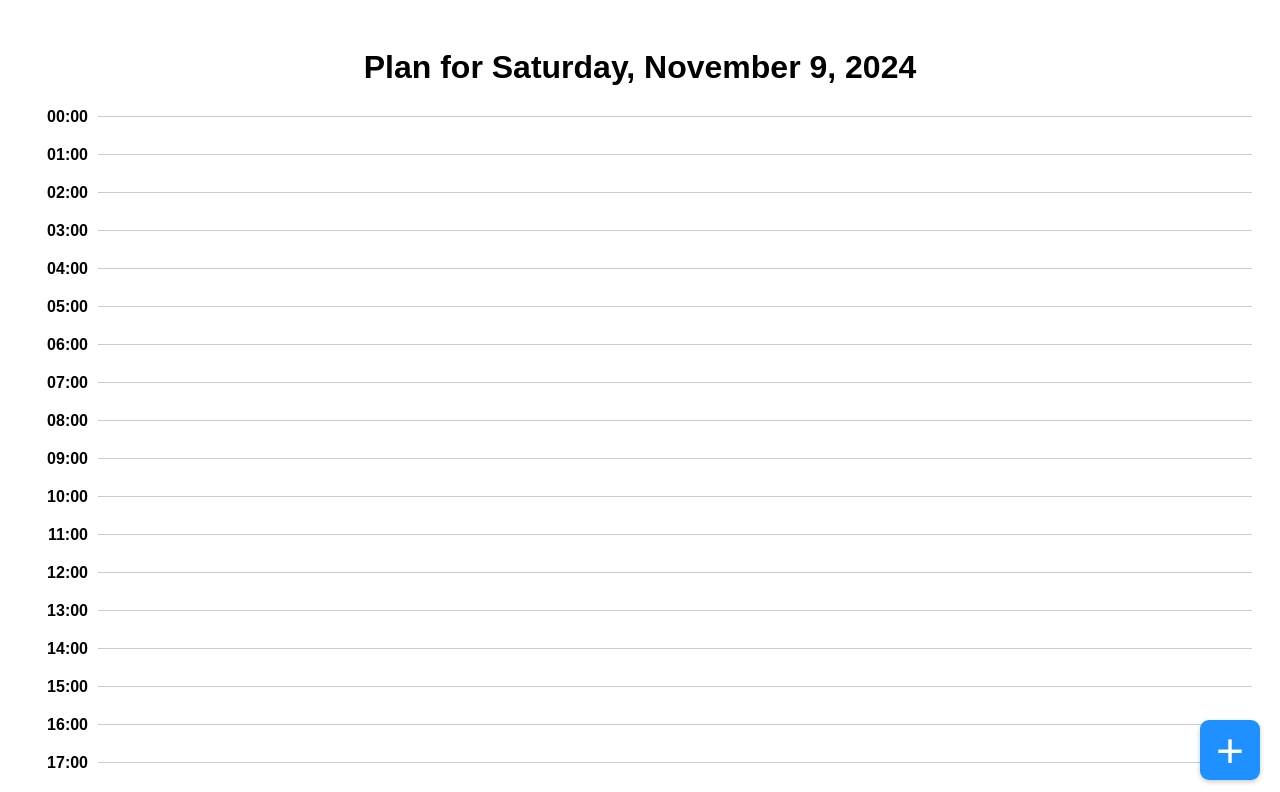
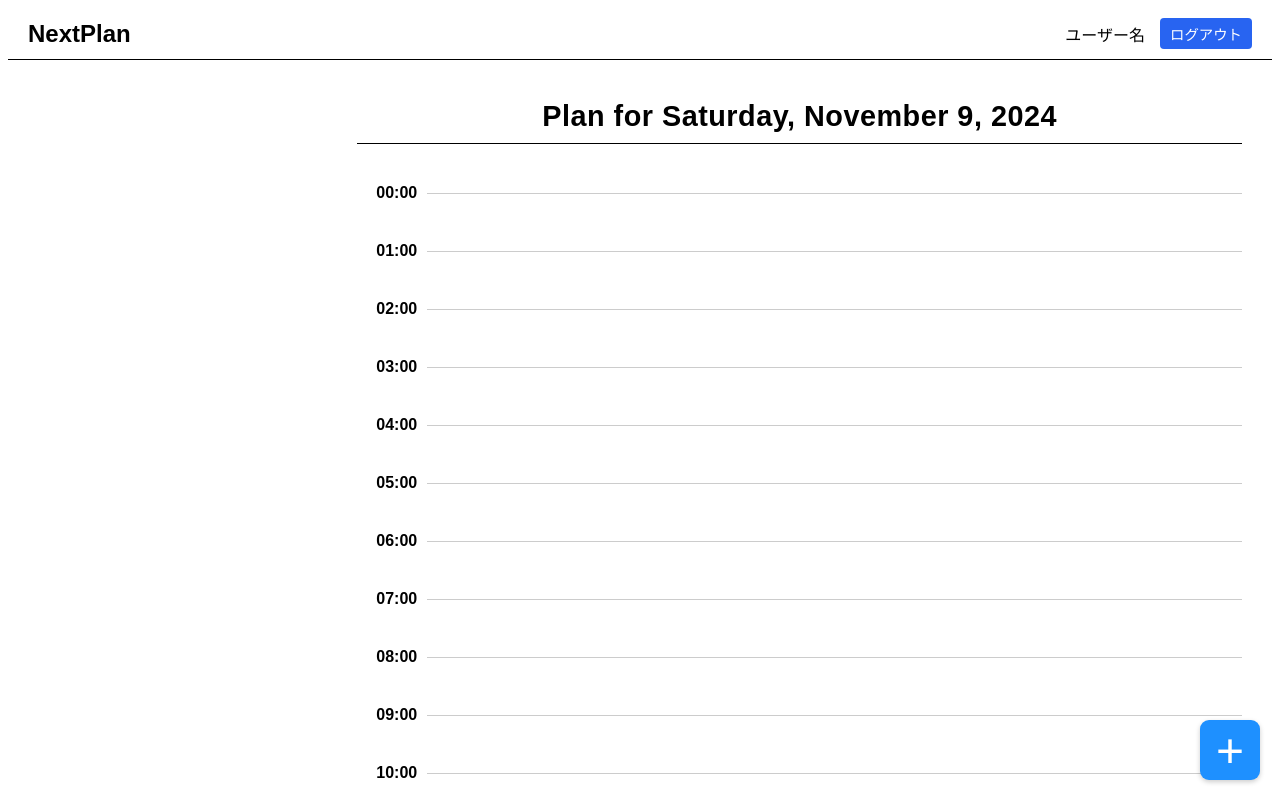
Before and after one commit to davidleora/NextPlan, a React (Vite) app: page / in a window 1280 px wide. Shown: the top 792 px of the page. Built offline with nearby package versions, Linux system fonts and the light colour scheme.

Commit message:
スタイルとメインブランチを調整した

```diff
--- a/src/App.jsx
+++ b/src/App.jsx
@@ -1,6 +1,7 @@
 import React from "react";
 import FloatingButton from "./components/FloatingButton";
 import PopupWindow from "./components/PopupWindow";
+import "./index.css";
 
 const getTodayDate = () => {
     const today = new Date();
@@ -21,20 +22,22 @@ const App = () => {
     );
 
     return (
-        <div style={{ fontFamily: "Arial, sans-serif", padding: "20px" }}>
+        <>
+            <header className="header">
+                <h1 className="header_title">NextPlan</h1>
+                <div className="user-actions">
+                    <p className="username">ユーザー名</p>
+                    <button className="logout-button">ログアウト</button>
+                </div>
+            </header>
+            <div className="container">
                 {/* Header displaying today's date */}
-            <header style={{ marginBottom: "20px", textAlign: "center" }}>
-                <h1>Plan for {getTodayDate()}</h1>
-            </header>
+                <div className="date">
+                    <h2 className="title">Plan for {getTodayDate()}</h2>
+                </div>
 
                 {/* Timeline */}
-            <div
-                style={{
-                    display: "flex",
-                    flexDirection: "column",
-                    gap: "20px",
-                }}
-            >
+                <div className="TimeLine">
                     {hours.map((hour, index) => (
                         <div
                             key={index}
@@ -44,16 +47,7 @@ const App = () => {
                             }}
                         >
                             {/* Hour label */}
-                        <span
-                            style={{
-                                width: "60px", // Ensure consistent space for hour digits
-                                textAlign: "right",
-                                marginRight: "10px",
-                                fontWeight: "bold",
-                            }}
-                        >
-                            {hour}
-                        </span>
+                            <span className="hour">{hour}</span>
                             {/* Horizontal line */}
                             <div
                                 style={{
@@ -75,6 +69,7 @@ const App = () => {
                 {/* Floating button */}
                 <FloatingButton onClick={() => setIsPopupOpen(true)} />
             </div>
+        </>
     );
 };
 
--- /dev/null
+++ b/src/index.css
@@ -0,0 +1,75 @@
+.TimeLine {
+    display: flex;
+    flex-direction: column;
+    gap: 40px;
+  }
+
+  .hour {
+    width: 60px;
+    text-align: right;
+    margin-right: 10px;
+    font-weight: bold;
+  }
+
+  .container {
+    font-family: Arial, sans-serif;
+    padding: 30px;
+    width: 70%;
+    margin-left: auto;
+  }
+
+  .date {
+    margin-bottom: 40px;
+    text-align: center;
+    color: #000000;
+    font-family: Arial, sans-serif;
+    border-bottom: 1px solid #000000;
+    font-weight: 500;
+    font-size: 1.2em;
+    letter-spacing: 0.5px;
+  }
+
+  .title {
+    margin: 10px 0;
+  }
+
+  .header {
+    display: flex;
+    align-items: center;
+    justify-content: space-between;
+    padding: 10px 20px;
+    border-bottom: 1px solid #000000;
+    font-family: "Nunito", sans-serif;
+  }
+
+  .header_title {
+    font-size: 1.5em;
+    font-weight: bold;
+    color: #000000;
+    margin: 0;
+  }
+
+  .user-actions {
+    display: flex;
+    align-items: center;
+    gap: 15px;
+  }
+
+  .username {
+    margin: 0;
+    color: #000000;
+  }
+
+  .logout-button {
+    padding: 5px 10px;
+    background-color: #2864f1;
+    color: #ffffff;
+    border: none;
+    border-radius: 4px;
+    cursor: pointer;
+    font-size: 0.9em;
+  }
+
+  .logout-button:hover {
+    background-color: #1e50c1;
+  }
```
Lines whose indentation alone changed are shown as unchanged.
